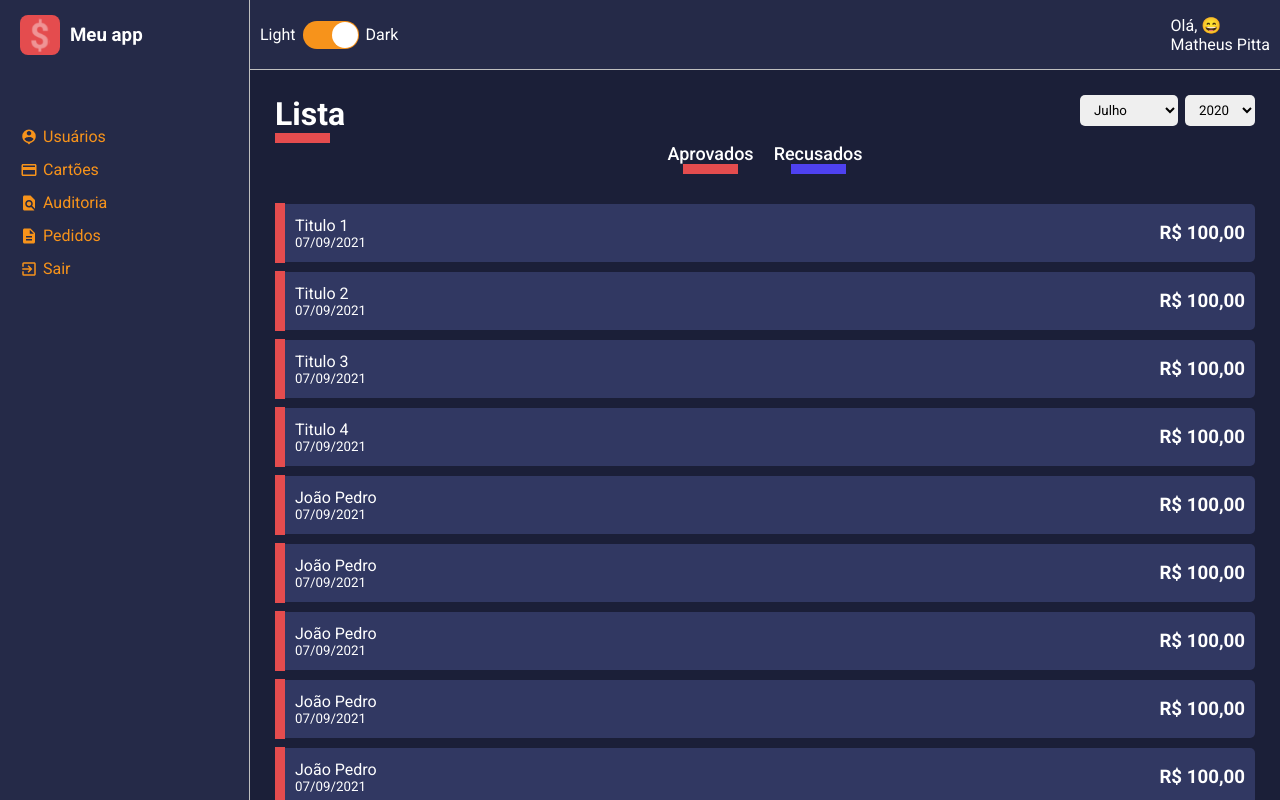
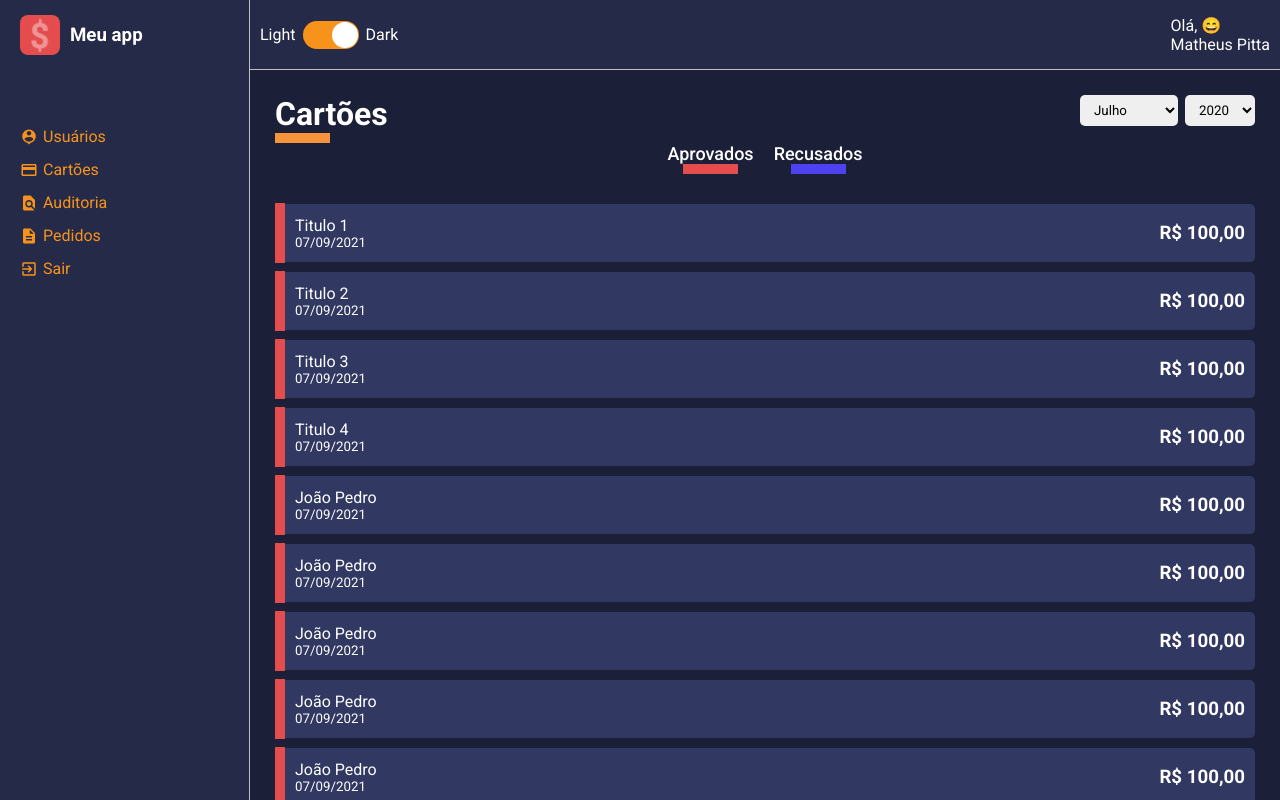
Before and after one commit to PittaMatheus/gestando, a React (Create React App) app: page /list/cards in a window 1280 px wide. Built offline with nearby package versions, Linux system fonts and the light colour scheme.

Commit message:
Adicionado rotas e links

```diff
--- a/src/App.tsx
+++ b/src/App.tsx
@@ -1,22 +1,16 @@
-import React, { Children, useEffect, useState } from "react";
+import React from "react";
 import { ThemeProvider } from 'styled-components';
 import GlobalStyles from './styles/GlobalStyles';
-import Routes from "./components/rotas"
+import Routes from "./rotas"
 
-import Home from "./pages/home";
-import List from "./pages/List";
-
-import Layout from './components/Layout'
 import dark from './styles/themes/dark'
 import light from './styles/themes/light'
 
-function App() {
+const App: React.FC = () => {
   return (
     <ThemeProvider theme={dark}>
       <GlobalStyles />
-      <Layout>
-        <List />
-      </Layout>
+        <Routes />
     </ThemeProvider>
   );
 }
--- a/src/components/Aside/index.tsx
+++ b/src/components/Aside/index.tsx
@@ -27,19 +27,19 @@ const Aside: React.FC = () => {
         <Title>Meu app</Title>
       </Header>
       <MenuContainer>
-        <MenuItemLink href="#">
+        <MenuItemLink href="/users">
           <MdPersonPin />
           Usuários
         </MenuItemLink>
-        <MenuItemLink href="#">
+        <MenuItemLink href="/list/cards">
           <MdPayment />
           Cartões
         </MenuItemLink>
-        <MenuItemLink href="#">
+        <MenuItemLink href="/list/exit-balance">
           <MdFindInPage />
           Auditoria
         </MenuItemLink>
-        <MenuItemLink href="#">
+        <MenuItemLink href="/solicitations">
           <MdDescription />
           Pedidos
         </MenuItemLink>
--- a/src/components/SelectInput/index.tsx
+++ b/src/components/SelectInput/index.tsx
@@ -19,7 +19,7 @@ const SelectInput: React.FC<ISelectInputProps> = ({ options }) => {
       <select>
         {
           options.map(option => (
-            <option value={option.value}>{option.label}</option>
+            <option key={option.value} value={option.value}>{option.label}</option>
           ))
         }
       </select>
--- a/src/pages/List/index.tsx
+++ b/src/pages/List/index.tsx
@@ -1,13 +1,34 @@
-import React from 'react';
+import React, { useMemo } from 'react';
 
 import { Container, Content, Filters } from './styles';
 import ContentHeader from '../../components/contentHeader';
 import SelectInput from '../../components/SelectInput';
 import HistoryCard from '../../components/HistoryCard';
 
+interface IRouteParams {
+  match: {
+    params: {
+      type: string;
+    }
+  }
+}
 
+const List: React.FC<IRouteParams> = ({ match }) => {
 
-const List: React.FC = () => {
+  const { type } = match.params;
+  const params = useMemo(() => {
+    return type === 'cards' ?
+    {
+      title:'Cartões',
+      lineColor: '#F7943B'
+    }
+    : {
+      title: 'Saídas',
+      lineColor: '#E44C4E'
+    }
+
+  }, [type]);
+
 
   const months = [
     { value: 7, label: "Julho" },
@@ -25,7 +46,7 @@ const List: React.FC = () => {
 
   return (
     <Container>
-      <ContentHeader title="Lista" lineColor="#E44C4E" >
+      <ContentHeader title={params.title} lineColor={params.lineColor} >
         <SelectInput options={months} />
         <SelectInput options={years} />
 
--- /dev/null
+++ b/src/pages/Solicitations/index.tsx
@@ -0,0 +1,17 @@
+import React from 'react';
+
+import ContentHeader from '../../components/contentHeader';
+
+import { Container } from './style';
+
+const Solicitations: React.FC = () => {
+  return (
+    <Container>
+      <ContentHeader title="Solicitations" lineColor="#FFF" >
+
+      </ContentHeader>
+    </Container>
+  );
+}
+
+export default Solicitations;
--- /dev/null
+++ b/src/pages/Solicitations/style.ts
@@ -0,0 +1,3 @@
+import styled from 'styled-components';
+
+export const Container = styled.div``;
--- /dev/null
+++ b/src/pages/users/index.tsx
@@ -0,0 +1,19 @@
+import React from 'react';
+
+import { Container } from './styles';
+import ContentHeader from '../../components/contentHeader';
+
+
+const Users: React.FC = () => {
+
+
+  return (
+    <Container>
+      <ContentHeader title="Usuários" lineColor="#FFF" >
+
+      </ContentHeader>
+    </Container>
+  )
+}
+
+export default Users;
--- /dev/null
+++ b/src/pages/users/styles.ts
@@ -0,0 +1,4 @@
+import styled from 'styled-components';
+
+
+export const Container = styled.div``;
--- /dev/null
+++ b/src/rotas/app.routes.tsx
@@ -0,0 +1,23 @@
+import React from 'react'
+import { BrowserRouter, Switch, Route } from 'react-router-dom'
+
+import Home from '../pages/home'
+import Users from '../pages/users'
+import List from '../pages/List'
+import solicitations from '../pages/Solicitations'
+import Layout from '../components/Layout';
+
+const AppRoutes: React.FC = () => (
+  <Layout>
+    <BrowserRouter >
+      <Switch>
+        <Route path="/home" exact component={Home} />
+        <Route path="/users" exact component={Users} />
+        <Route path="/solicitations" exact component={solicitations} />
+        <Route path="/list/:type" exact component={List} />
+      </Switch>
+    </BrowserRouter>
+  </Layout>
+);
+
+export default AppRoutes;
--- a/src/components/rotas/index.tsx
+++ b/src/rotas/index.tsx
@@ -4,6 +4,5 @@ import AppRoutes from './app.routes';
 
 const Routes : React.FC = () => (
   <AppRoutes />
-
   )
   export default Routes;
```
Also changed, not shown: src/components/rotas/app.routes.tsx (deleted, +0 -15 lines). Lines whose indentation alone changed are shown as unchanged.
